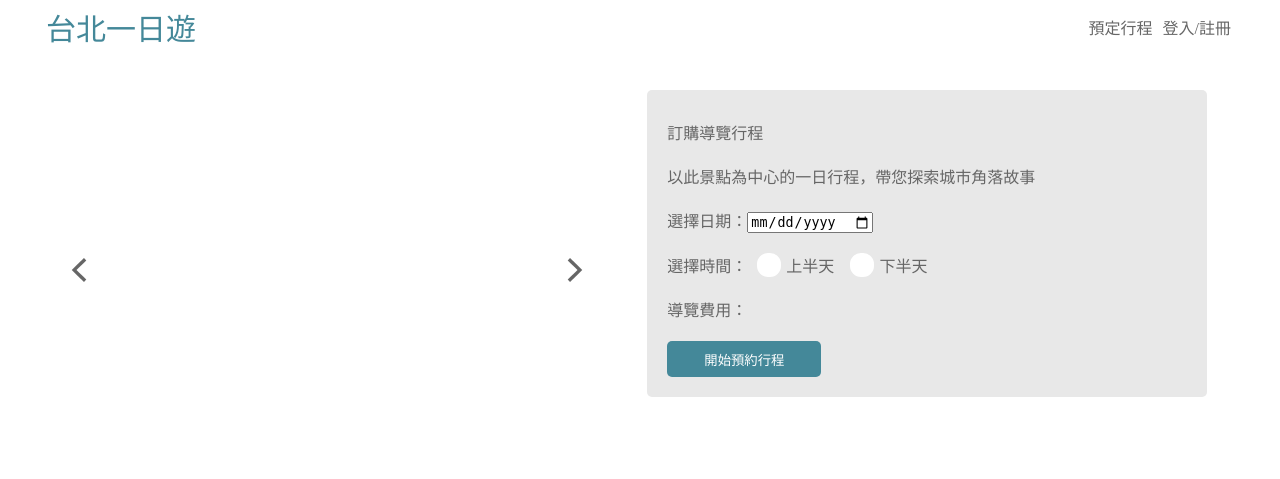
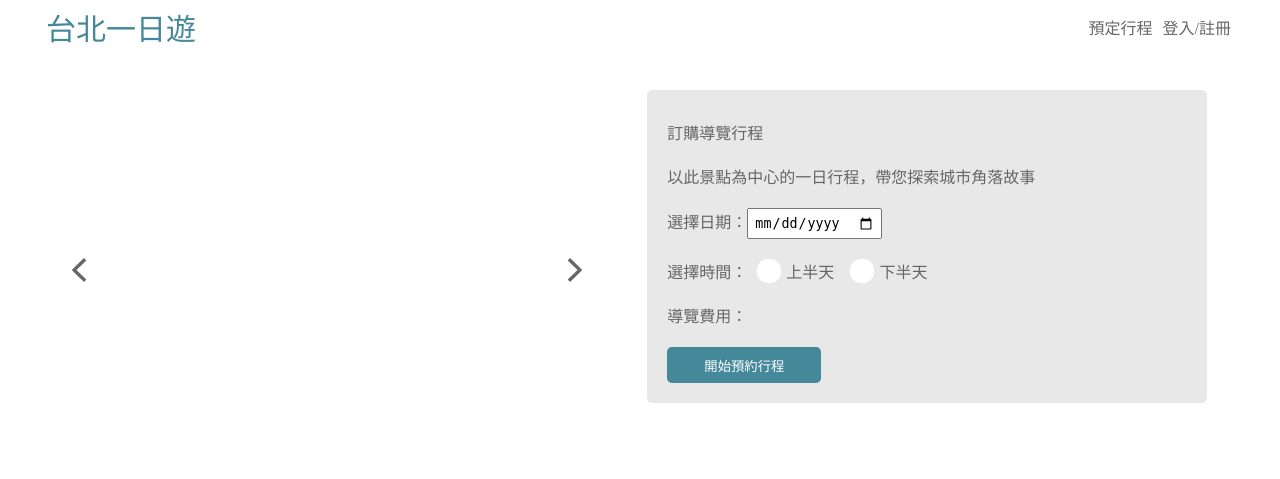
Before and after one commit to webber0971/taipei-day-trip, a Flask app: page /attraction/1 in a window 1280 px wide. Shown: the top 479 px of the page. Run offline with Flask 2, Linux system fonts and the light colour scheme; data that the repository does not hold is empty.

Commit message:
add padding in date element

```diff
--- a/templates/attraction.html
+++ b/templates/attraction.html
@@ -371,7 +371,7 @@
                         <form id="myform" class="myform">
                             <div>訂購導覽行程</div>
                             <div>以此景點為中心的一日行程，帶您探索城市角落故事</div>
-                            <div>選擇日期：<input type="date" id="dateInput"></div>
+                            <div>選擇日期：<input style="padding: 5px;" type="date" id="dateInput"></div>
                             <div class="selectTime">選擇時間：
                                 <span class="radio-item">
                                     <input type="radio" id="ritema" name="ritem" value="2000" onclick="changePrice(value)">
```
